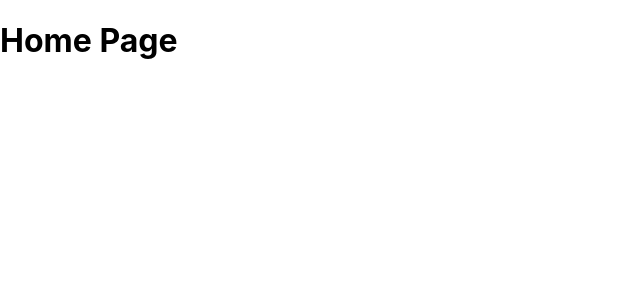
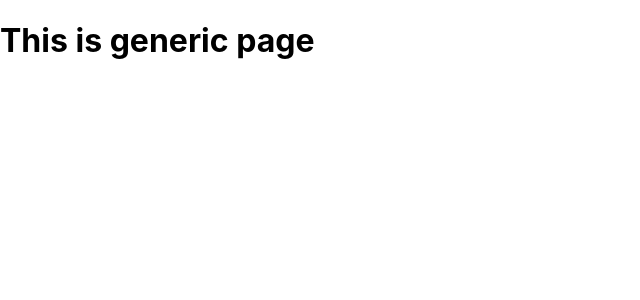
Before and after one commit to biswarup35/the-ethnic-store, a Next.js app: page / in a window 1280 px wide. Shown: the top 300 px of the page, without its empty margins (0-640 px from the left). Built offline with nearby package versions, Linux system fonts and the light colour scheme.

Commit message:
generic page to handle errors

```diff
--- /dev/null
+++ b/pages/[...param].tsx
@@ -0,0 +1,8 @@
+import * as React from "react";
+interface GenericProps {}
+
+const Generic: React.FunctionComponent<GenericProps> = () => {
+  return <h1>This is generic page</h1>;
+};
+
+export default Generic;
```
